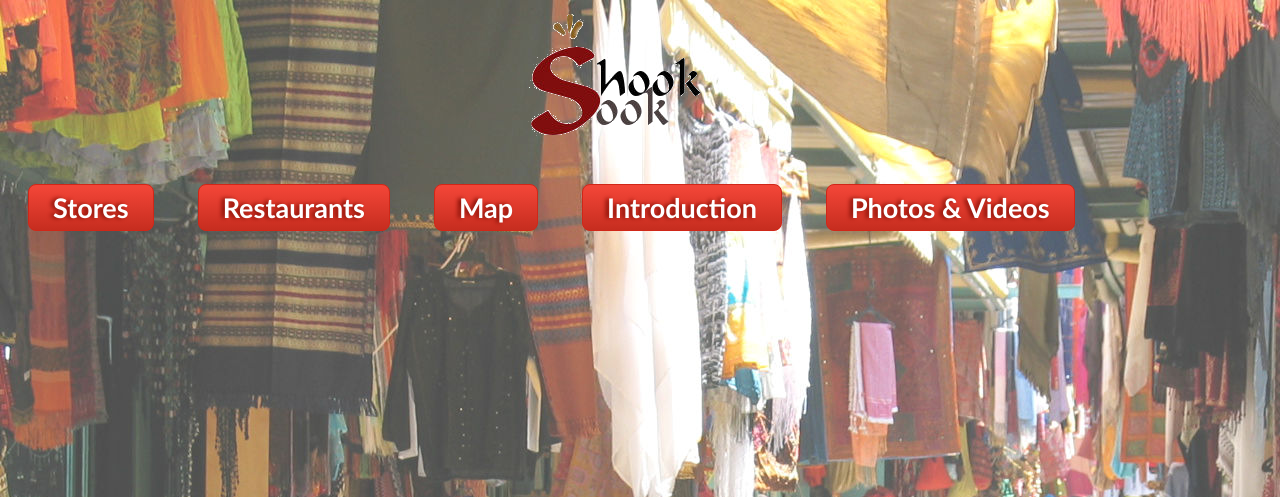
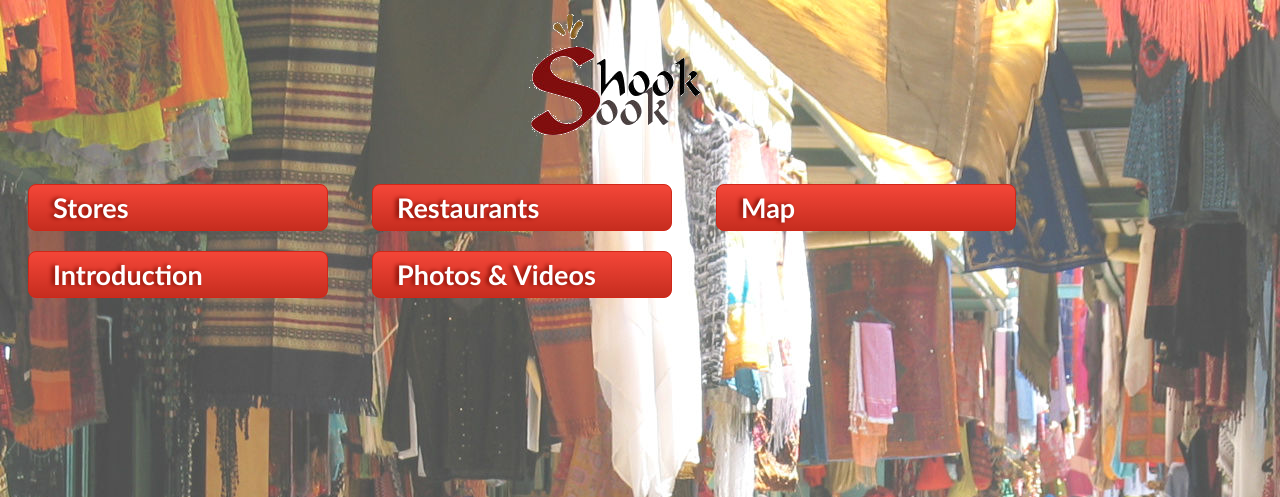
Before and after one commit to meet-projects/shooksookmegabits-y2-2013, a Django app: page /home in a window 1280 px wide. Shown: the top 497 px of the page. Run offline with Django 3.2, Linux system fonts and the light colour scheme; parts of the project's set-up code (start-up, migrations or seed data) failed here and were passed over.

Commit message:
homepage redesign

```diff
--- a/shooksook/main/static/css/buttons.css
+++ b/shooksook/main/static/css/buttons.css
@@ -1,5 +1,6 @@
 
 .buttons {
+	width: 250px;
 	background:-webkit-gradient( linear, left top, left bottom, color-stop(0.05, #f24537), color-stop(1, #c62d1f) );
 	background:-moz-linear-gradient( center top, #f24537 5%, #c62d1f 100% );
 	filter:progid:DXImageTransform.Microsoft.gradient(startColorstr='#f24537', endColorstr='#c62d1f');
@@ -18,6 +19,7 @@
 	text-shadow:-3px 0px 4px #810e05;
 	margin-left: 20px;
 	margin-right: 20px;
+	margin-bottom: 20px;
 }.buttons:hover {
 	background:-webkit-gradient( linear, left top, left bottom, color-stop(0.05, #c62d1f), color-stop(1, #f24537) );
 	background:-moz-linear-gradient( center top, #c62d1f 5%, #f24537 100% );
@@ -32,5 +34,6 @@
 
 
 a{
-	text-decoration:none
+	text-decoration:none;
+	/*display: block;*/
 }
--- a/shooksook/main/static/css/project.css
+++ b/shooksook/main/static/css/project.css
@@ -2,6 +2,10 @@ h3{text-align:center;}
 
 body {background-image:url('../images/OldCity2Jerusalem01_ST_06.jpg');}
 
+div {
+	text-align:center;
+}
+
 h1#logo{text-align:center;}
 
 #logoPic{text-align:center;}
```
